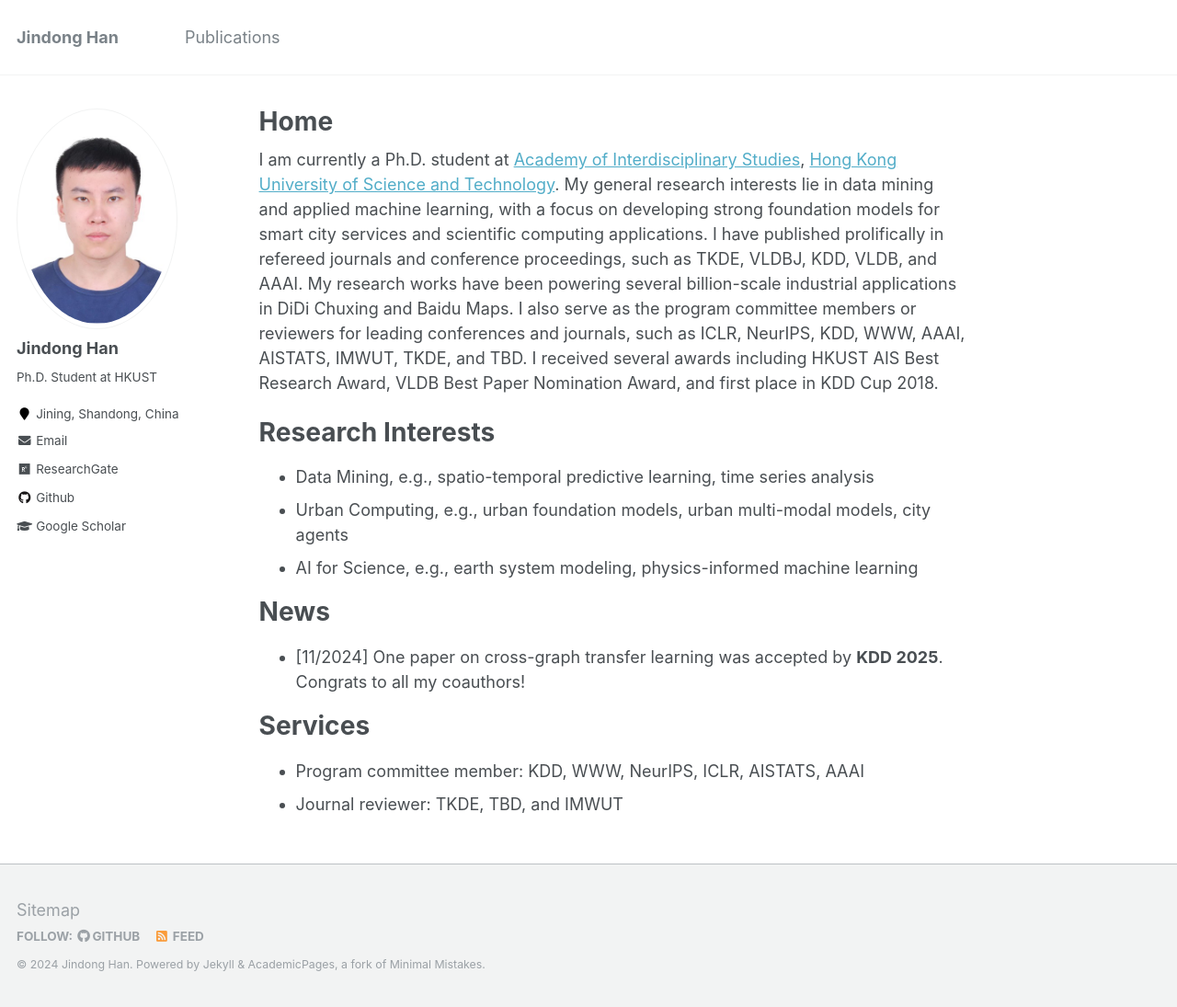
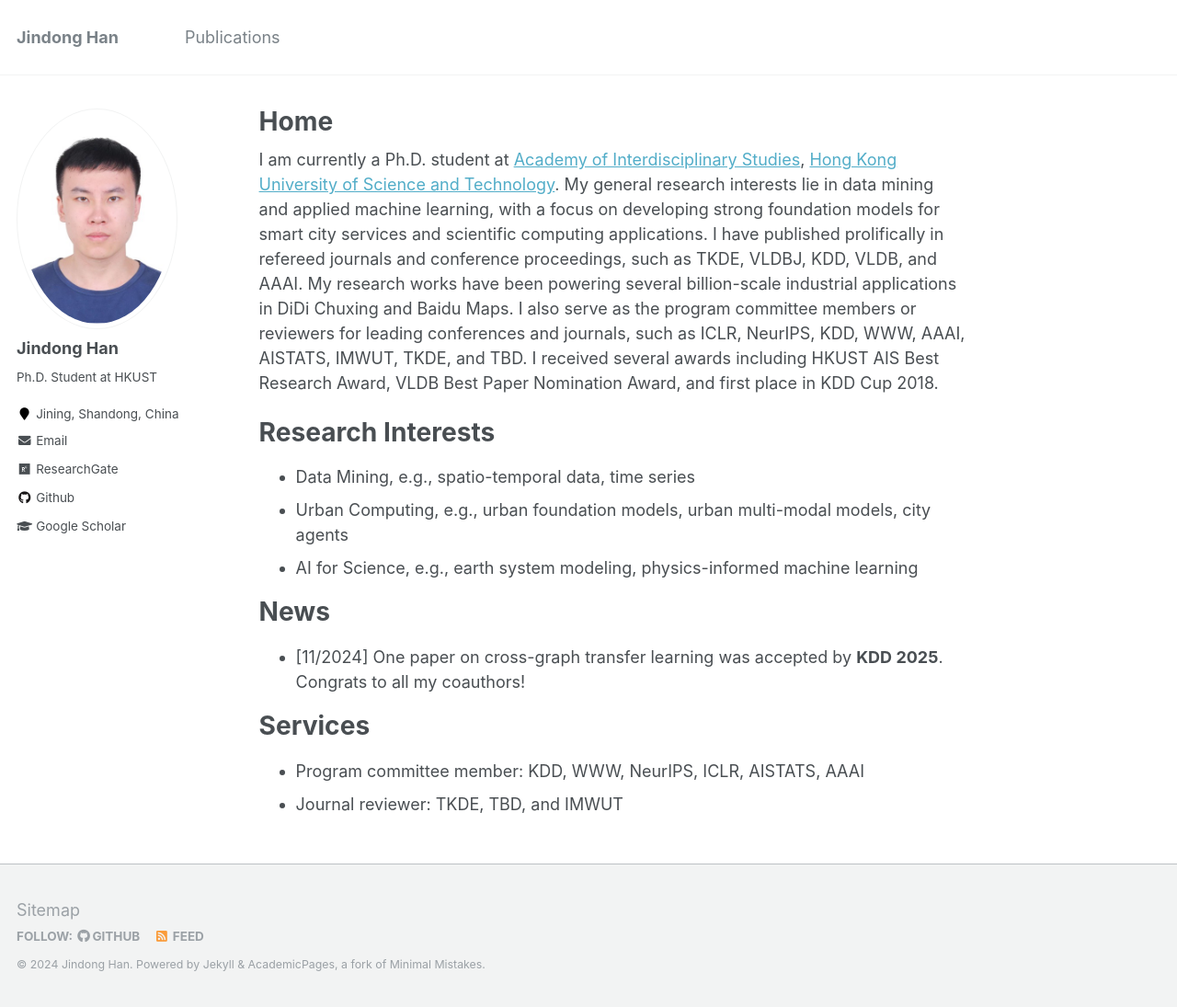
Before and after one commit to jhanao-hkust/jhanao-hkust.github.io, a Jekyll site: the page built from _pages/about.md, in a window 1280 px wide and 1095 px high. Shown: the whole window at 92% size. Built offline with Jekyll 4.4.1, drawn with Linux system fonts in a browser that asks for light colours.

Commit message:
Update about.md

```diff
--- a/_pages/about.md
+++ b/_pages/about.md
@@ -11,7 +11,7 @@ redirect_from:
 I am currently a Ph.D. student at [Academy of Interdisciplinary Studies](https://ais.hkust.edu.hk/), [Hong Kong University of Science and Technology](https://hkust.edu.hk/). My general research interests lie in data mining and applied machine learning, with a focus on developing strong foundation models for smart city services and scientific computing applications. I have published prolifically in refereed journals and conference proceedings, such as TKDE, VLDBJ, KDD, VLDB, and AAAI. My research works have been powering several billion-scale industrial applications in DiDi Chuxing and Baidu Maps. I also serve as the program committee members or reviewers for leading conferences and journals, such as ICLR, NeurIPS, KDD, WWW, AAAI, AISTATS, IMWUT, TKDE, and TBD. I received several awards including HKUST AIS Best Research Award, VLDB Best Paper Nomination Award, and first place in KDD Cup 2018.
 
 # Research Interests
-* Data Mining, e.g., spatio-temporal predictive learning, time series analysis
+* Data Mining, e.g., spatio-temporal data, time series
 * Urban Computing, e.g., urban foundation models, urban multi-modal models, city agents
 * AI for Science, e.g., earth system modeling, physics-informed machine learning
 
```
